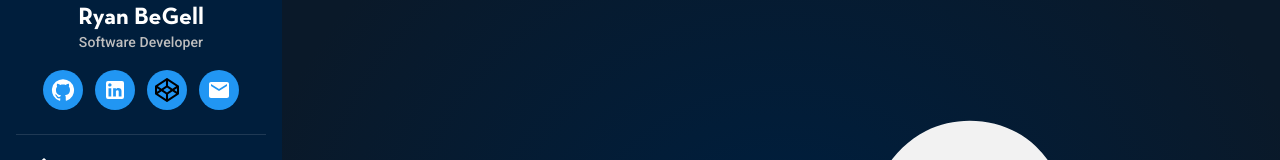
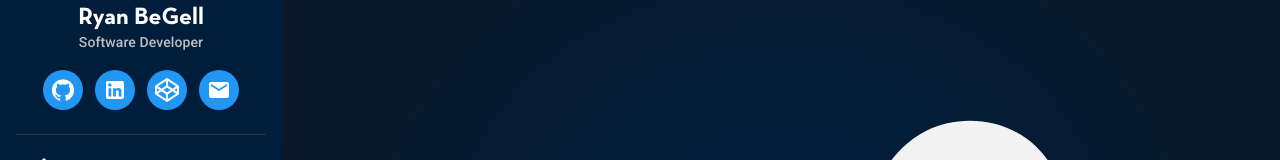
Before and after one commit to RyanBeGell/portfolio-site, a Next.js app: page / in a window 1280 px wide. Shown: the part 152-312 px from the top of the page. Built offline with nearby package versions, Linux system fonts and the light colour scheme.

Commit message:
codepen svg icon fix, mui color props added

```diff
--- a/src/components/portfolio/Sidebar/Sidebar.tsx
+++ b/src/components/portfolio/Sidebar/Sidebar.tsx
@@ -10,7 +10,7 @@ import HomeOutlinedIcon from '@mui/icons-material/HomeOutlined';
 import LinkedInIcon from '@mui/icons-material/LinkedIn';
 import PersonOutlineOutlinedIcon from '@mui/icons-material/PersonOutlineOutlined';
 import WorkspacePremiumIcon from '@mui/icons-material/WorkspacePremiumOutlined';
-import { Avatar, Grid, createSvgIcon } from '@mui/material';
+import { Avatar, Grid } from '@mui/material';
 import AppBar from '@mui/material/AppBar';
 import Box from '@mui/material/Box';
 import Divider from '@mui/material/Divider';
@@ -33,6 +33,7 @@ import { ColorModeContext } from '../../../../pages/_app';
 import StyledIconButton from '../../blog/AppBar/StyledIconButton/StyledIconButton';
 import SidebarFooter from './Footer/SidebarFooter';
 import styles from './Sidebar.module.css';
+import SvgIcon, { SvgIconProps } from '@mui/material/SvgIcon';
 
 export interface Props {
   toggleColorMode: () => void;
@@ -68,18 +69,19 @@ export default function Sidebar(props: Props) {
     });
   };
 
-  const CodePenIcon = createSvgIcon(
-    <svg viewBox="0 0 128 128">
+  const CodePenIcon: React.FC<SvgIconProps> = (props) => (
+    <SvgIcon {...props} viewBox="0 0 128 128">
       <path d="M125.571 39.926l-58.5-39c-1.997-1.23-4.128-1.24-6.142 0l-58.5 39C.929 40.926 0 42.712 0 44.497v39c0 1.786.929 3.572 2.429 4.571l58.5 39.006c1.996 1.229 4.128 1.24 6.142 0l58.5-39.006c1.5-.999 2.429-2.785 2.429-4.57v-39c0-1.786-.929-3.572-2.429-4.572zm-56.07-24.144l43.07 28.715-19.214 12.858L69.5 41.425V15.784zm-11.001 0v25.644L34.642 57.354 15.428 44.498 58.5 15.782zm-47.5 39l13.786 9.215L11 73.212v-18.43zm47.5 57.43L15.428 83.497 34.642 70.64 58.5 86.569v25.643zM64 76.997l-19.428-13 19.428-13 19.428 13-19.428 13zm5.5 35.215V86.569L93.357 70.64l19.214 12.857-43.07 28.715zm47.5-39l-13.786-9.215L117 54.783v18.429z" />
-    </svg>,
-    'CodePenIcon'
+    </SvgIcon>
   );
 
   //sidebar social icons
   const SocialIconButton = ({ Icon }: { Icon: React.ElementType }) => {
     const isDarkMode = theme.palette.mode === 'dark';
     const backgroundColor = isDarkMode ? theme.palette.primary.main : '#FFFFFF';
-    const color = isDarkMode ? 'white' : theme.palette.primary.main;
+    const color = isDarkMode
+      ? theme.palette.getContrastText(backgroundColor)
+      : theme.palette.primary.main;
     const hoverBackgroundColor = isDarkMode
       ? 'transparent'
       : 'rgba(0, 0, 0, 0.7)';
@@ -91,7 +93,7 @@ export default function Sidebar(props: Props) {
           backgroundColor,
           ':hover': {
             backgroundColor: hoverBackgroundColor,
-            color: isDarkMode ? 'primary.main' : 'primary.main',
+            color: isDarkMode ? theme.palette.primary.main : 'primary.main',
             boxShadow: isDarkMode
               ? `inset 0 0 0 1px ${theme.palette.primary.main}`
               : '',
```
